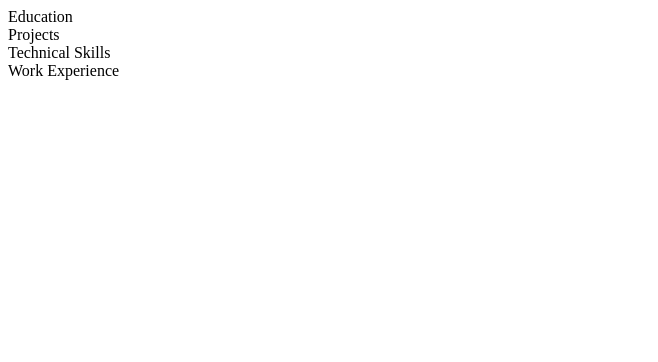
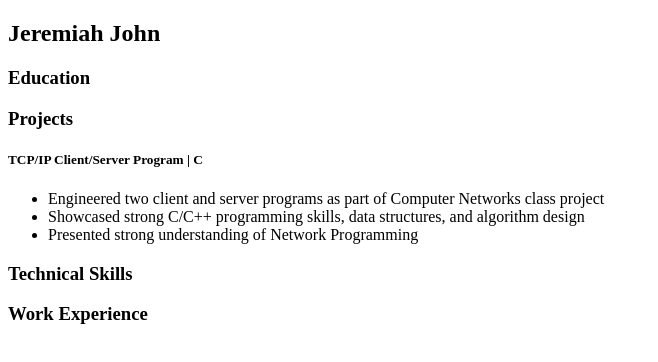
Before and after one commit to jeremiah-john/html-cv, a plain HTML site: page index.html in a window 1280 px wide. Shown: the whole page, without its empty margins (0-658 px from the left). Drawn offline with Linux system fonts and the light colour scheme.

Commit message:
added first project to list. need to find way to style language and software used differently in title (perhaps italic?)

```diff
--- a/index.html
+++ b/index.html
@@ -5,19 +5,26 @@
 	</head>
 	<body>
 		<header>
+			<h2>Jeremiah John</h2>
+
 		</header>
 		<article>
 			<section>
-				Education
+				<h3>Education</h3>
 			</section>
 			<section>
-				Projects
+				<h3>Projects</h3>
+				<h5>TCP/IP Client/Server Program | C</h5>
+				<ul>
+					<li> Engineered two client and server programs as part of Computer Networks class project</li>
+					<li>Showcased strong C/C++ programming skills, data structures, and algorithm design</li>
+					<li>Presented strong understanding of Network Programming</li>
 			</section>
 			<section>
+				<h3>Technical Skills</h3>
+			</section>
 			<section>
-				Technical Skills
-			</section>
-				Work Experience
+				<h3>Work Experience</h3>
 			</section>
 		</article>
 		<footer>
```
